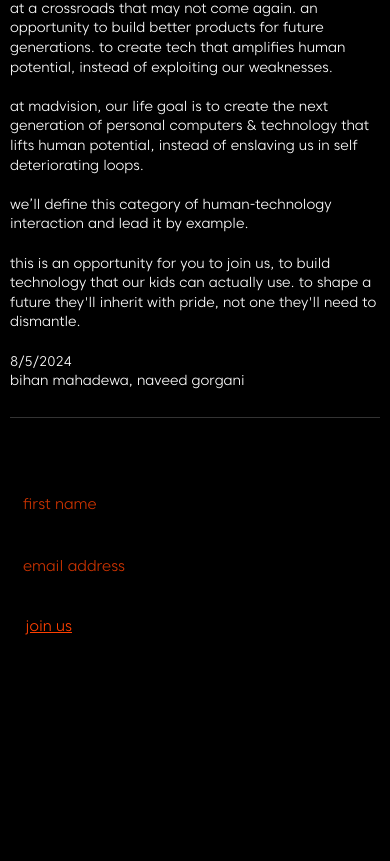
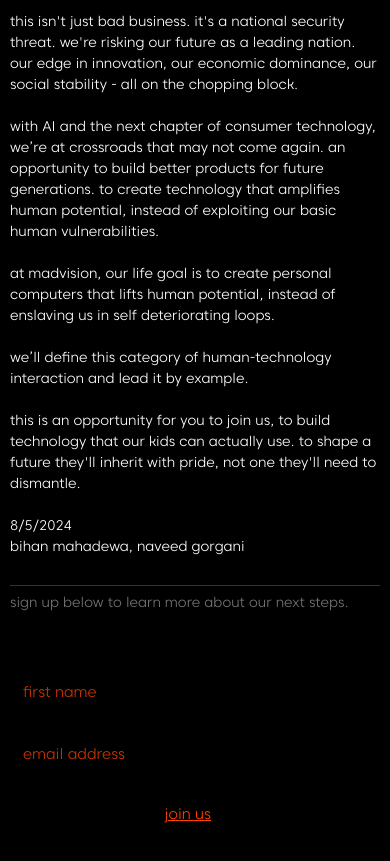
Before and after one commit to bihanmahadewa/mv.ai, a plain HTML site: page index.html in a window 390 px wide. Shown: the part 549-1410 px from the top of the page. Before the commit the page ends 1271 px from the top, so only its background shows below. Drawn offline with Linux system fonts and the light colour scheme.

Commit message:
updated web2

```diff
--- a/index.html
+++ b/index.html
@@ -37,20 +37,20 @@
 
 
 <body>
-  <div id="maincontent" style="margin-top:70px">
+  <div id="maincontent" style="margin-top:70px; line-height: 1.5; ">
     <h2>madvision</h2>
 
     for decades, we've built a trillion-dollar attention economy. our country has thrived in this global economy, wielding power unknown to history's greatest leaders. we've harnessed the purchasing power of billions of people.
     <br/><br/>
     but our success has come at a great cost, one that is starting to show it’s face. our creations have hijacked attention, fostered addiction, and eroded mental health. the tools meant to connect have isolated generations. this isn't just a moral dilemma—it's an existential economic threat. it’s a ticking time bomb for national productivity, innovation, and mental health.
     <br/><br/>
-    studies show our workforce is losing billions in productivity to digital distraction. our youth? their attention spans are shrinking, critical thinking skills eroding. we're breeding a generation ill-equipped for complex problem-solving.
+    studies show our workforce is losing billions in productivity to digital distraction. attention spans of our youth are shrinking, critical thinking skills eroding and we're breeding a generation ill-equipped for complex problem-solving.
     <br/><br/>
-    <!-- this isn't just bad business. it's a national security threat. we're risking our future as a leading nation. our edge in innovation, our economic dominance, our social stability - all on the chopping block. -->
-    <!-- <br/><br/> -->
-    with AI and the next chapter of consumer tech, we’re at a crossroads that may not come again. an opportunity to build better products for future generations. to create tech that amplifies human potential, instead of exploiting our weaknesses.
+    this isn't just bad business. it's a national security threat. we're risking our future as a leading nation. our edge in innovation, our economic dominance, our social stability - all on the chopping block.
     <br/><br/>
-    at madvision, our life goal is to create the next generation of personal computers & technology that lifts human potential, instead of enslaving us in self deteriorating loops.
+    with AI and the next chapter of consumer technology, we’re at crossroads that may not come again. an opportunity to build better products for future generations. to create technology that amplifies human potential, instead of exploiting our basic human vulnerabilities.
+    <br/><br/>
+    at madvision, our life goal is to create personal computers that lifts human potential, instead of enslaving us in self deteriorating loops.
     <br/><br/>
     we’ll define this category of human-technology interaction and lead it by example.
     <br/><br/>
@@ -63,6 +63,8 @@
     <hr style="border: none; height: 0.5px; color: #333; background-color: #333;"/>
 
     <script src="https://f.convertkit.com/ckjs/ck.5.js"></script>
+
+    <span style="color: #747474;">sign up below to learn more about our next steps.</span>
       <form
       action="https://app.convertkit.com/forms/6923488/subscriptions"
       class="seva-form formkit-form"
@@ -613,8 +615,17 @@
             }
 
             .formkit-form[data-uid="65d333f263"] .formkit-submit {
-              margin-left: -13 !important;
+                margin: 0 !important;
+                width: 55% !important;
+                text-align: center !important;
             }
+
+            .formkit-form[data-uid="65d333f263"] .formkit-submit > span {
+              display: block;
+              -webkit-transition: all 300ms ease-in-out;
+              transition: all 300ms ease-in-out;
+              padding: 12px 2px 12px 12px;
+          }
 
           }
       </style>
```
